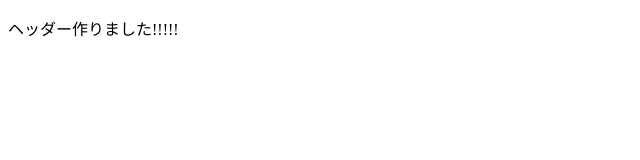
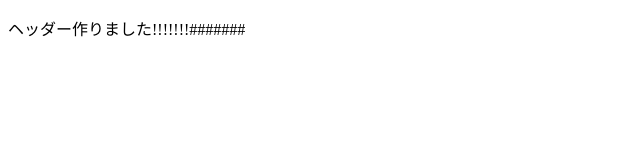
Before and after one commit to yuuto-miki/github-lecture-, a plain HTML site: page index.html in a window 1280 px wide. Shown: the full height of the page, 0-640 px from the left. Drawn offline with Linux system fonts and the light colour scheme.

Commit message:
#をつけました

```diff
--- a/index.html
+++ b/index.html
@@ -8,7 +8,7 @@
 </head>
 <body>
   <header>
-    <p>ヘッダー作りました!!!!!</p>
+    <p>ヘッダー作りました!!!!!!!#######</p>
   </header>
 
 </body>
```
